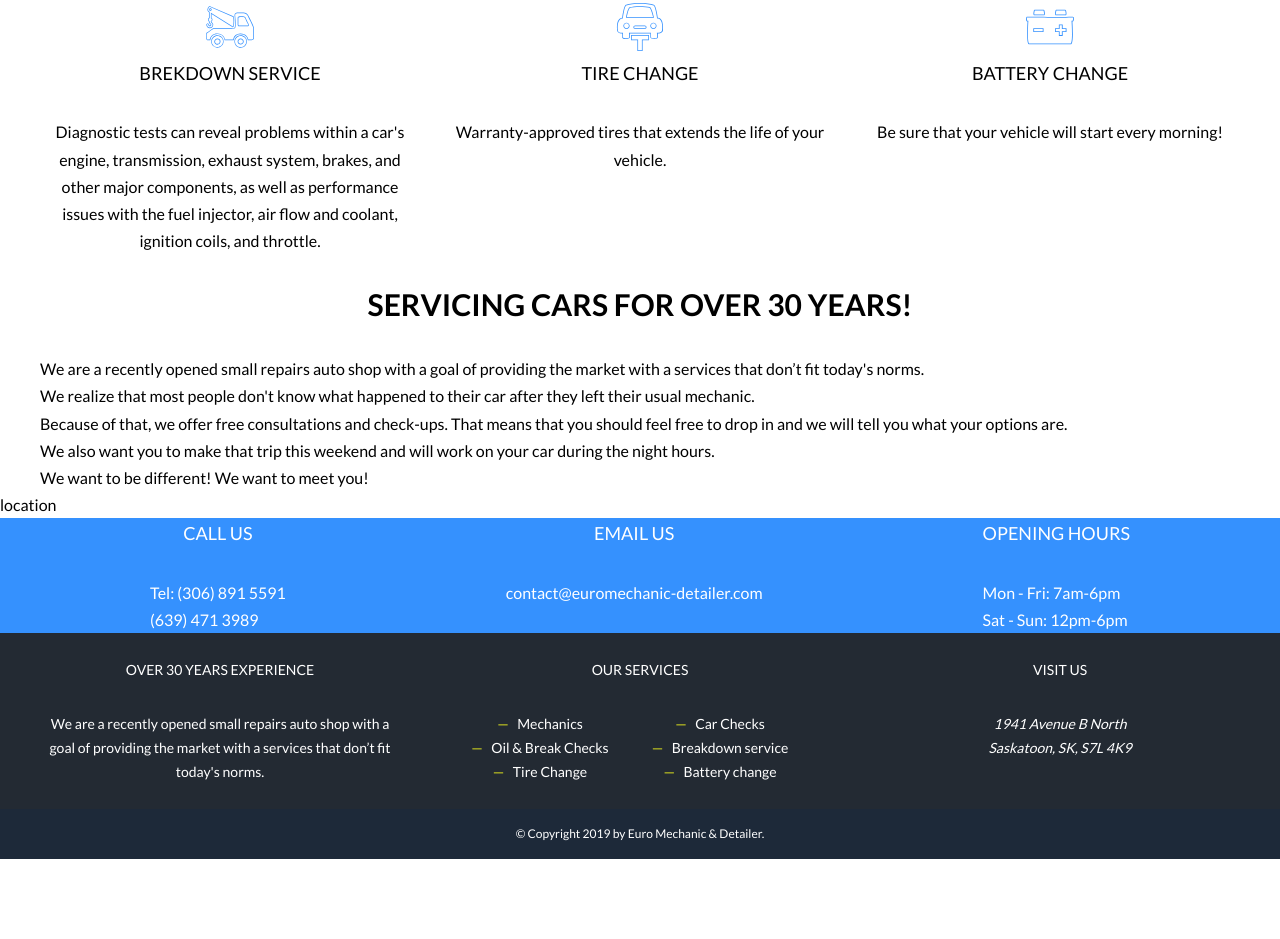
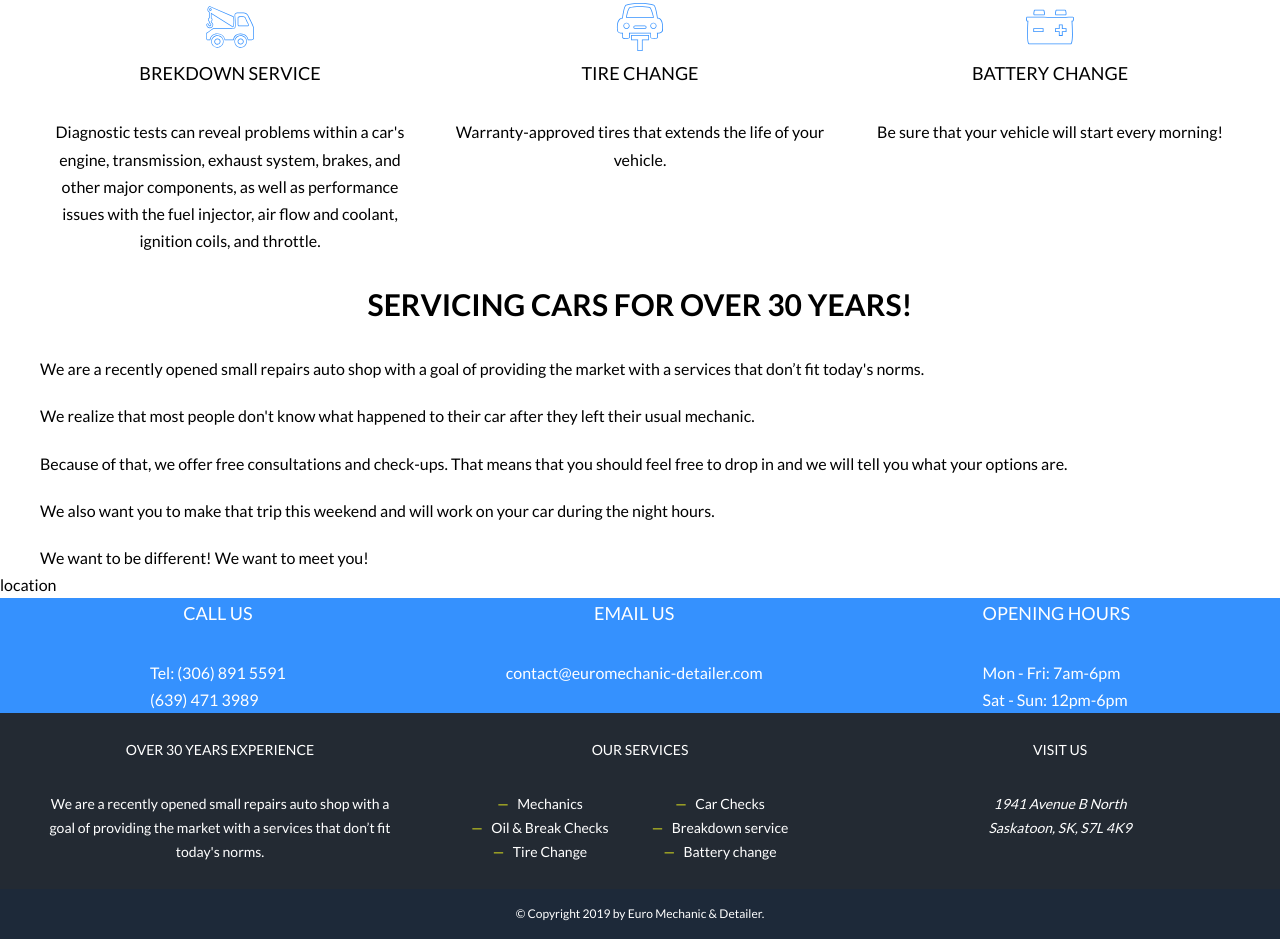
Before and after one commit to RatkoG/euromechanic-detailer, a plain HTML site: page dist/index.html in a window 1280 px wide. Shown: the part 1171-2110 px from the top of the page. Before the commit the page ends 2030 px from the top, so only its background shows below. Drawn offline with Linux system fonts and the light colour scheme.

Commit message:
About us paragraph

```diff
--- a/dist/index.html
+++ b/dist/index.html
@@ -128,14 +128,21 @@
             <p class="paragraph">
               We are a recently opened small repairs auto shop with a goal of
               providing the market with a services that don’t fit today's norms.
-              <br />
+            </p>
+            <p class="paragraph">
               We realize that most people don't know what happened to their car
-              after they left their usual mechanic. <br />
+              after they left their usual mechanic.
+            </p>
+            <p class="paragraph">
               Because of that, we offer free consultations and check-ups. That
               means that you should feel free to drop in and we will tell you
-              what your options are. <br />
+              what your options are.
+            </p>
+            <p class="paragraph">
               We also want you to make that trip this weekend and will work on
-              your car during the night hours. <br />
+              your car during the night hours.
+            </p>
+            <p class="paragraph">
               We want to be different! We want to meet you!
             </p>
           </div>
--- a/scss/_components.scss
+++ b/scss/_components.scss
@@ -38,3 +38,7 @@
     }
   }
 }
+
+.paragraph:not(:last-of-type) {
+  margin-bottom: 2rem;
+}
```
Also changed, not shown: index.html (+11 -4 lines), dist/css/main.css, 1 other file.
